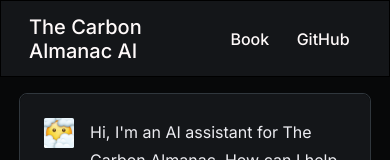
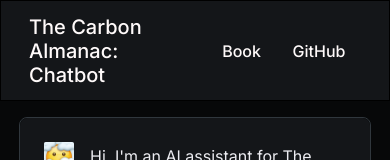
Before and after one commit to progremir/carbon-almanac.ai, a Next.js app: page / in a window 390 px wide. Shown: the top 160 px of the page. Built offline with nearby package versions, Linux system fonts and the light colour scheme.

Commit message:
Try to fix seo

```diff
--- a/pages/index.tsx
+++ b/pages/index.tsx
@@ -117,27 +117,27 @@
     <>
       <Head>
         {/* <!-- Primary Meta Tags --> */}
-        <title>The Carbon Almanac - Chatbot</title>
-        <meta name="title" content="The Carbon Almanac - Chatbot" />
-        <meta name="description" content="Ask all the questions you have about climate change here!" />
+        <title>The Carbon Almanac: Chatbot</title>
+        <meta name="title" content="The Carbon Almanac: Chatbot" />
+        <meta name="description" content="Can we still fix the climate? Ask all the questions you have about climate change here!" />
 
         {/* <!-- Open Graph / Facebook --> */}
         <meta property="og:type" content="website" />
-        <meta property="og:title" content="The Carbon Almanac - Chatbot" />
-        <meta property="og:description" content="Ask all the questions you have about climate change here!" />
+        <meta property="og:title" content="The Carbon Almanac: Chatbot" />
+        <meta property="og:description" content="Can we still fix the climate? Ask all the questions you have about climate change here!" />
         <meta property="og:image" content="https://carbon.progremir.dev/og-image.svg" />
 
         {/* <!-- Twitter --> */}
         <meta property="twitter:card" content="summary_large_image" />
-        <meta property="twitter:title" content="The Carbon Almanac - Chatbot" />
-        <meta property="twitter:description" content="Ask all the questions you have about climate change here!" />
+        <meta property="twitter:title" content="The Carbon Almanac: Chatbot" />
+        <meta property="twitter:description" content="Can we still fix the climate? Ask all the questions you have about climate change here!" />
         <meta property="twitter:image" content="https://carbon.progremir.dev/og-image.svg" />
         <meta name="viewport" content="width=device-width, initial-scale=1" />
         <link rel="icon" href="/favicon.ico" />
       </Head>
       <div className={styles.topnav}>
-        <div className = {styles.navlogo}>
-          <Link href="/">The Carbon Almanac AI</Link>
+        <div>
+          <Link href="/"><h1 className={styles.navlogo}>The Carbon Almanac: Chatbot</h1></Link>
         </div>
         <div className = {styles.navlinks}>
           <a
--- a/styles/Home.module.css
+++ b/styles/Home.module.css
@@ -271,11 +271,6 @@
     padding: 0.85rem 0.75rem 0.85rem 0.75rem;
   }
 
-.navlogo {
-  font-size: 1.25rem;
-  width: 20rem;
-}
-
 .markdownanswer code {
   white-space : pre-wrap !important;
 }
```
Also changed, not shown: public/robots.txt (added), public/site.webmanifest.
